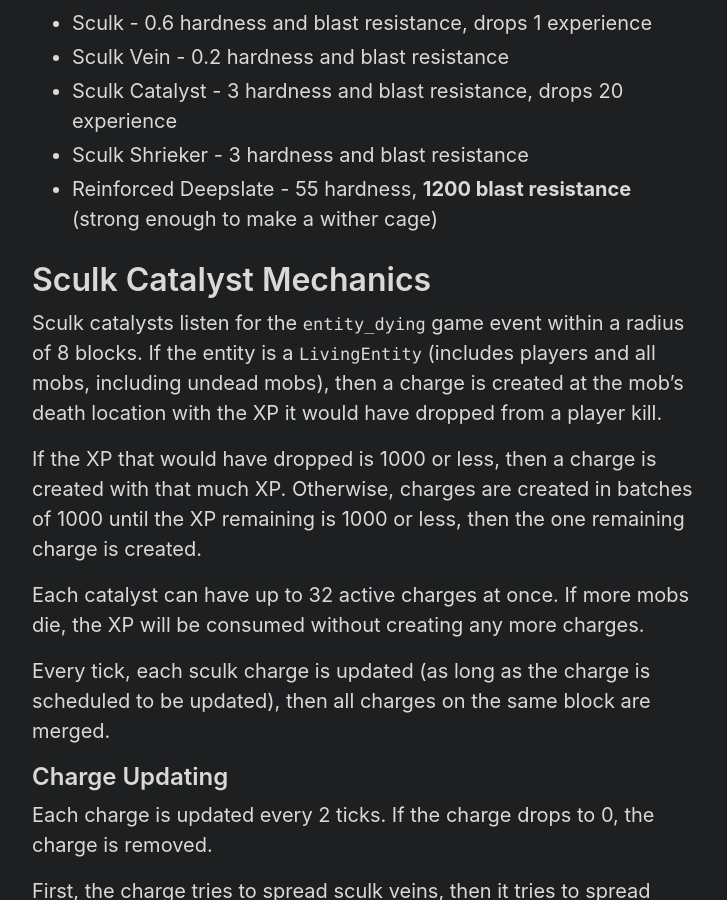
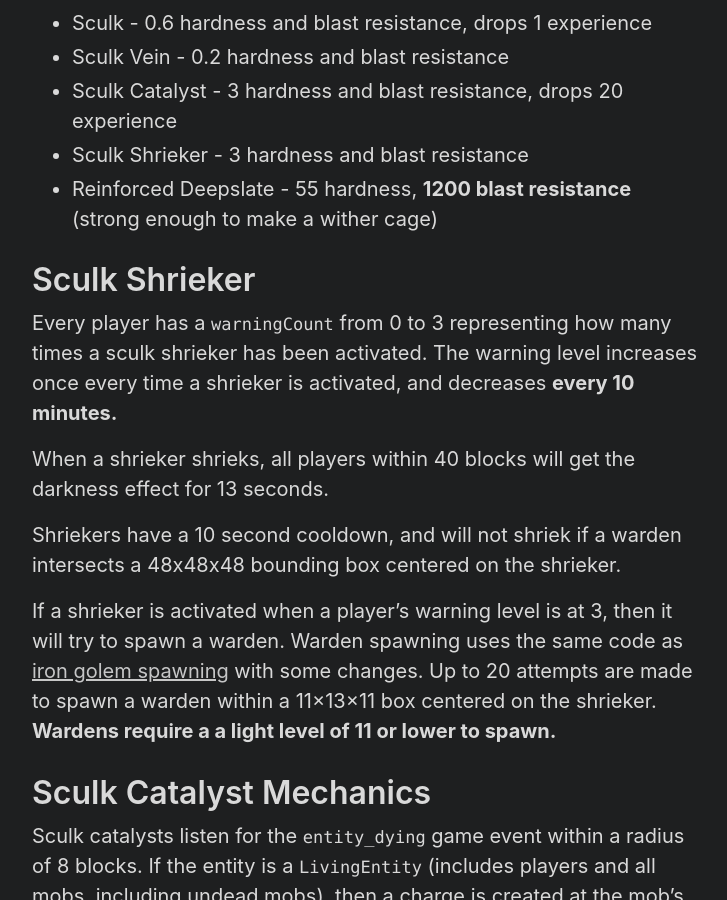
Before and after one commit to Tisawesomeness/tisawesomeness.github.io, a Jekyll site: the page built from snapshots/_posts/2022-02-18-1-19-experimental-1.md, in a window 1280 px wide and 900 px high, scrolled down 418 px. Shown: the whole window, without its empty margins (272-999 px from the left). Built offline with Jekyll 4.4.1, drawn with Linux system fonts in a browser that asks for light colours; some of the changed text lies outside the part shown.

Commit message:
Add sculk shrieker info

```diff
--- a/snapshots/_posts/2022-02-18-1-19-experimental-1.md
+++ b/snapshots/_posts/2022-02-18-1-19-experimental-1.md
@@ -15,6 +15,16 @@ I will periodically update this post as I deduce more information since this is
 - Sculk Catalyst - 3 hardness and blast resistance, drops 20 experience
 - Sculk Shrieker - 3 hardness and blast resistance
 - Reinforced Deepslate - 55 hardness, **1200 blast resistance** (strong enough to make a wither cage)
+
+# Sculk Shrieker
+
+Every player has a `warningCount` from 0 to 3 representing how many times a sculk shrieker has been activated. The warning level increases once every time a shrieker is activated, and decreases **every 10 minutes.**
+
+When a shrieker shrieks, all players within 40 blocks will get the darkness effect for 13 seconds.
+
+Shriekers have a 10 second cooldown, and will not shriek if a warden intersects a 48x48x48 bounding box centered on the shrieker.
+
+If a shrieker is activated when a player's warning level is at 3, then it will try to spawn a warden. Warden spawning uses the same code as [iron golem spawning](https://minecraft.fandom.com/wiki/Iron_Golem#Villages) with some changes. Up to 20 attempts are made to spawn a warden within a 11×13×11 box centered on the shrieker. **Wardens require a a light level of 11 or lower to spawn.**
 
 # Sculk Catalyst Mechanics
 
@@ -149,3 +159,7 @@ Two charges in the same location will merge into one if their sum is 1000 or les
 ## Feb 19 2022
 
 - Added blocks sculk can replace
+
+## Feb 20 2022
+
+- Added sculk shrieker mechanics
```
